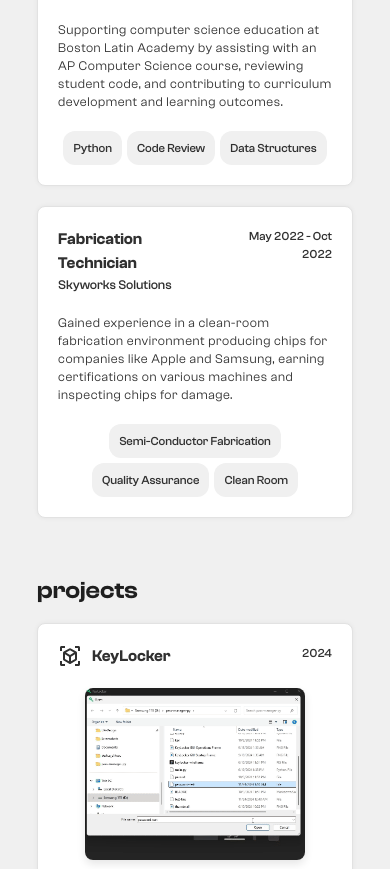
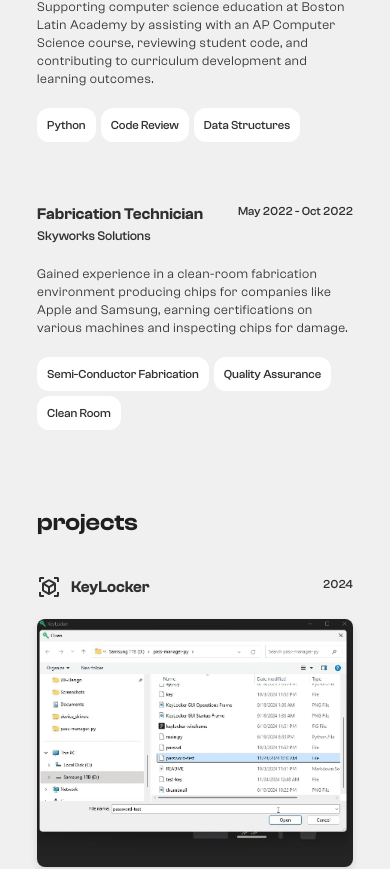
Before and after one commit to qinflan/portfolio, a React (Vite) app in the folder portfolio/client/: page / in a window 390 px wide. Shown: the part 2092-2961 px from the top of the page. Built offline with nearby package versions, Linux system fonts and the light colour scheme; a web font is replaced by a local one.

Commit message:
Mobile design changes

```diff
--- a/portfolio/client/src/components/pages/contact/Contact.css
+++ b/portfolio/client/src/components/pages/contact/Contact.css
@@ -66,3 +66,15 @@
 textarea.input-field:focus {
     border-bottom: 2px solid gray;
 }
+
+
+@media(max-width: 600px) {
+    .input-fields-container {
+        width: 90%;
+        background-color: unset;
+        border: unset;
+        border-radius: unset;
+        padding: unset;
+        gap: 24px;
+    }
+}
--- a/portfolio/client/src/components/pages/experience/Experience.css
+++ b/portfolio/client/src/components/pages/experience/Experience.css
@@ -38,3 +38,17 @@
 .work-widgets-container:hover .work-widget-container:not(:hover) {
     opacity: 0.5;
 }
+
+@media (max-width: 600px) {
+    .work-widget-container {
+        background-color: unset;
+        border-radius: unset;
+        width: 90%;
+        padding: 20px 0px;
+        border: unset;
+        gap: 20px;
+        box-shadow: unset;
+        opacity: 1;
+        transition: opacity 0.3s ease-in-out, transform 0.3s ease-in-out;
+    }
+}
--- a/portfolio/client/src/components/ui/Navbar.css
+++ b/portfolio/client/src/components/ui/Navbar.css
@@ -77,7 +77,7 @@
     border-radius: 6px;
     display: flex;
     width: 100dvw;
-    height: calc(100vh - 48px);
+    height: 100vh;
     padding: 16px 14px;
     flex-direction: column;
     align-items: center;
--- a/portfolio/client/src/components/ui/ProjectWidget.css
+++ b/portfolio/client/src/components/ui/ProjectWidget.css
@@ -35,4 +35,9 @@
     .project-widget-title {
         font-size: medium;
     }
+
+    .widget-gif {
+      max-width: 100%;
+    }
+
 }
--- a/portfolio/client/src/components/ui/WorkWidget.css
+++ b/portfolio/client/src/components/ui/WorkWidget.css
@@ -82,6 +82,7 @@
 }
 
 @media (max-width: 600px) {
+
     .widget-title {
         font-size: medium;
     }
@@ -93,6 +94,7 @@
     .widget-description {
         font-size: small;
         line-height: 18px;
+        align-items: flex-start;
     }
 
     .widget-date {
@@ -101,6 +103,11 @@
 
     .widget-skill-tile {
         font-size: 12px;
+        background-color: var(--page-foreground);
+    }
+
+    .widget-skill-tiles {
+        justify-content: flex-start;
     }
 
 }
```
